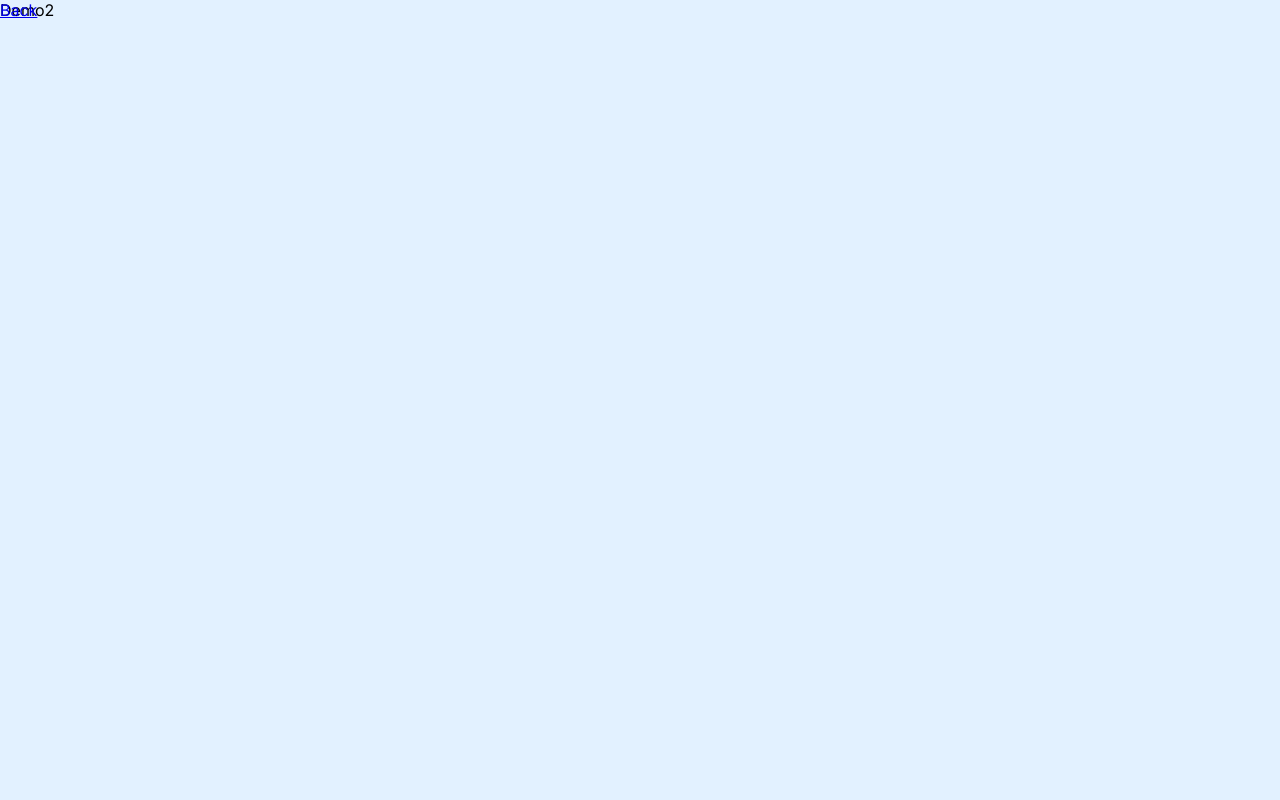
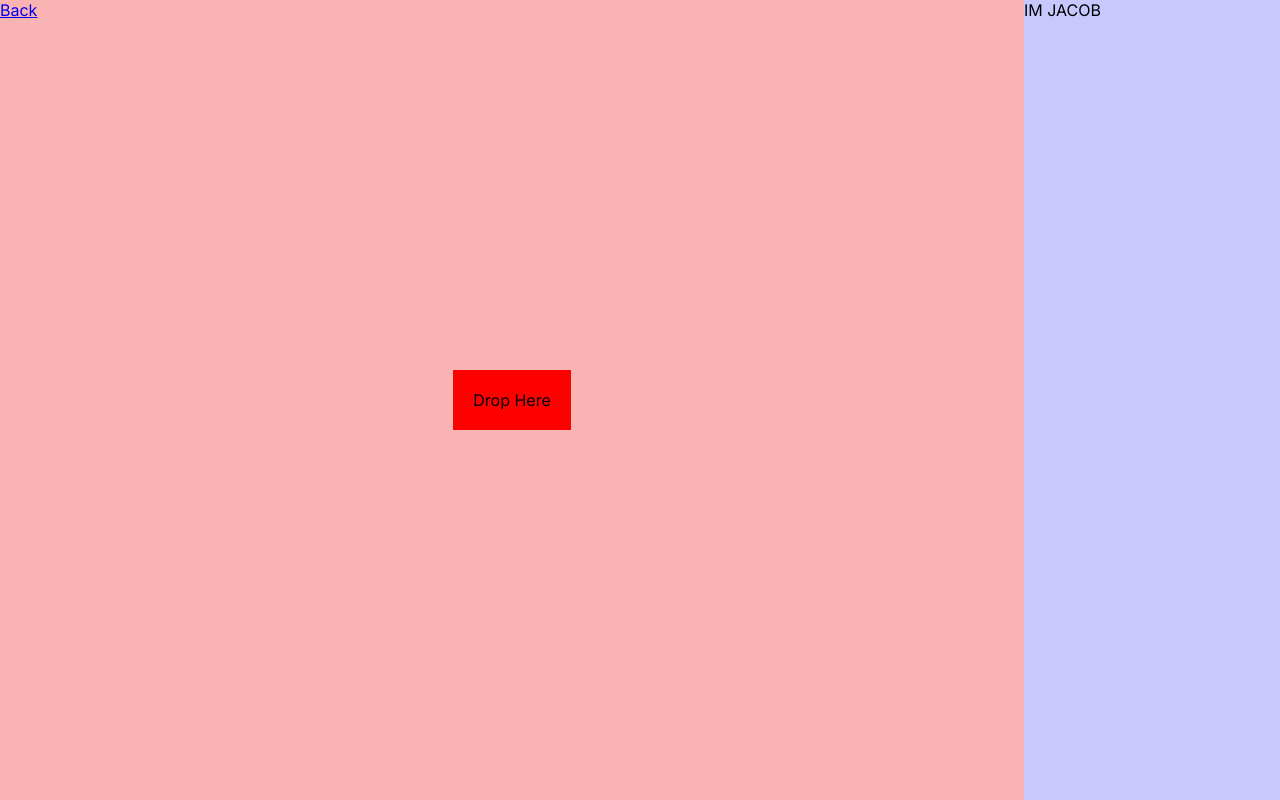
Before and after one commit to zineanteoh/tinybento-v1, a Next.js app: page /demo/2 in a window 1280 px wide. Built offline with nearby package versions, Linux system fonts and the light colour scheme.

Commit message:
Jacob first attempt

```diff
--- /dev/null
+++ b/app/demo/(demo)/2/page.module.css
@@ -0,0 +1,24 @@
+.container {
+  display: flex;
+  flex-direction: row;
+  align-items: center;
+  justify-content: center;
+  height: 100vh;
+  width: 100vw;
+}
+
+.bentoSpace {
+  width: 80%;
+  height: 100%;
+  background-color: rgb(249, 179, 179);
+  display: flex;
+  flex-direction: column;
+  align-items: center;
+  justify-content: center;
+}
+
+.sidebar {
+  width: 20%;
+  height: 100%;
+  background-color: rgb(200, 200, 255);
+}
--- a/app/demo/(demo)/2/page.tsx
+++ b/app/demo/(demo)/2/page.tsx
@@ -1,7 +1,81 @@
-import React from "react";
+"use client";
+
+import React, { useState } from "react";
+import styles from "./page.module.css";
+import {
+  DndContext,
+  DragEndEvent,
+  closestCenter,
+  useDraggable,
+  useDroppable,
+} from "@dnd-kit/core";
+import { CSS } from "@dnd-kit/utilities";
+
+const MoveableSquare = () => {
+  const { attributes, listeners, setNodeRef, transform } = useDraggable({
+    id: "draggable",
+  });
+
+  const style = transform
+    ? {
+        transform: `translate3d(${transform.x}px, ${transform.y}px, 0)`,
+      }
+    : undefined;
+
+  return (
+    <div
+      ref={setNodeRef}
+      {...attributes}
+      {...listeners}
+      style={style}
+      className={styles.square}
+    >
+      IM JACOB
+    </div>
+  );
+};
+
+const DroppableSquare = (props: { children: React.ReactNode }) => {
+  // use droppable
+  const { isOver, setNodeRef } = useDroppable({
+    id: "droppable",
+  });
+
+  const style = {
+    padding: 20,
+    backgroundColor: isOver ? "green" : "red",
+  };
+
+  return (
+    <div ref={setNodeRef} style={style} className={styles.square}>
+      {props.children}
+    </div>
+  );
+};
 
 const Demo2 = () => {
-  return <div>Demo2</div>;
+  const [isDropped, setIsDropped] = useState(false);
+
+  const onDragEnd = (event: DragEndEvent) => {
+    if (event.over && event.over.id === "droppable") {
+      setIsDropped(true);
+    }
+  };
+
+  return (
+    <div className={styles.container}>
+      <DndContext onDragEnd={onDragEnd}>
+        <div className={styles.bentoSpace}>
+          <DroppableSquare>
+            {isDropped ? <MoveableSquare /> : "Drop Here"}
+          </DroppableSquare>
+        </div>
+        <div className={styles.sidebar}>
+          {!isDropped ? <MoveableSquare /> : null}
+        </div>
+      </DndContext>
+    </div>
+  );
 };
 
 export default Demo2;
```
Also changed, not shown: 1 other file (tests, documents, lock files or other folders).
